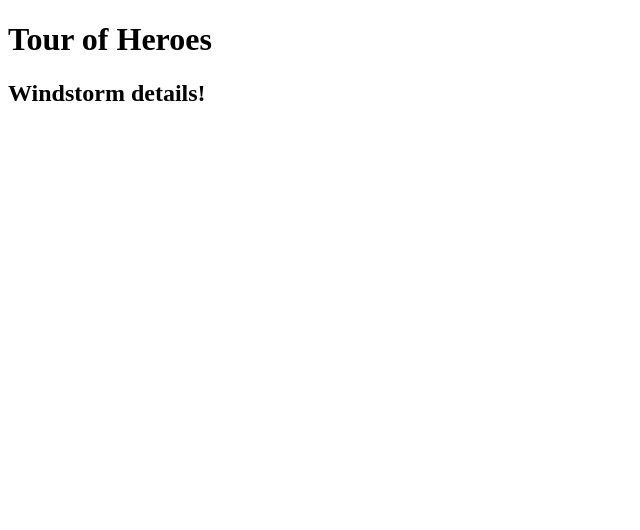
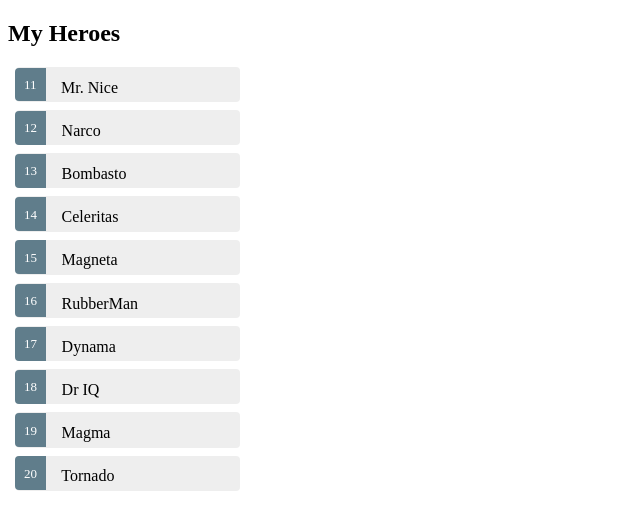
Before and after one commit to wyborskid/testcli, an Angular app: page / in a window 1280 px wide. Shown: the top 530 px of the page, without its empty margins (0-640 px from the left). Built offline with nearby package versions, Linux system fonts and the light colour scheme.

Commit message:
Added hero-detail component

```diff
--- a/src/app/app.component.css
+++ b/src/app/app.component.css
@@ -0,0 +1,47 @@
+.selected {
+    background-color: #CFD8DC !important;
+    color: white;
+  }
+  .heroes {
+    margin: 0 0 2em 0;
+    list-style-type: none;
+    padding: 0;
+    width: 15em;
+  }
+  .heroes li {
+    cursor: pointer;
+    position: relative;
+    left: 0;
+    background-color: #EEE;
+    margin: .5em;
+    padding: .3em 0;
+    height: 1.6em;
+    border-radius: 4px;
+  }
+  .heroes li.selected:hover {
+    background-color: #BBD8DC !important;
+    color: white;
+  }
+  .heroes li:hover {
+    color: #607D8B;
+    background-color: #DDD;
+    left: .1em;
+  }
+  .heroes .text {
+    position: relative;
+    top: -3px;
+  }
+  .heroes .badge {
+    display: inline-block;
+    font-size: small;
+    color: white;
+    padding: 0.8em 0.7em 0 0.7em;
+    background-color: #607D8B;
+    line-height: 1em;
+    position: relative;
+    left: -1px;
+    top: -4px;
+    height: 1.8em;
+    margin-right: .8em;
+    border-radius: 4px 0 0 4px;
+  }
--- a/src/app/app.component.html
+++ b/src/app/app.component.html
@@ -1,2 +1,16 @@
-<h1>{{title}}</h1>
-<h2>{{hero}} details!</h2>
+<h2>My Heroes</h2>
+<ul class="heroes">
+  <li *ngFor="let hero of heroes"
+    [class.selected]="hero === selectedHero"
+    (click)="onSelect(hero)">
+    <span class="badge">{{hero.id}}</span> {{hero.name}}
+  </li>
+</ul>
+<div *ngIf="selectedHero">
+  <h2>{{selectedHero.name}} details!</h2>
+  <div><label>id: </label>{{selectedHero.id}}</div>
+  <div>
+    <label>name: </label>
+    <input [(ngModel)]="selectedHero.name" placeholder="name"/>
+  </div>
+</div>
--- a/src/app/app.component.ts
+++ b/src/app/app.component.ts
@@ -7,5 +7,26 @@
 })
 export class AppComponent {
   title = 'Tour of Heroes';
-  hero = 'Windstorm';
+  selectedHero: Hero;
+  heroes = HEROES;
+
+  onSelect(hero: Hero): void {
+    this.selectedHero = hero;
+  }
 }
+export class Hero {
+  id: number;
+  name: string;
+}
+const HEROES: Hero[] = [
+  { id: 11, name: 'Mr. Nice' },
+  { id: 12, name: 'Narco' },
+  { id: 13, name: 'Bombasto' },
+  { id: 14, name: 'Celeritas' },
+  { id: 15, name: 'Magneta' },
+  { id: 16, name: 'RubberMan' },
+  { id: 17, name: 'Dynama' },
+  { id: 18, name: 'Dr IQ' },
+  { id: 19, name: 'Magma' },
+  { id: 20, name: 'Tornado' }
+];
--- a/src/app/app.module.ts
+++ b/src/app/app.module.ts
@@ -5,10 +5,12 @@
 import { NgbModule } from '@ng-bootstrap/ng-bootstrap';
 
 import { AppComponent } from './app.component';
+import { HeroDetailComponent } from './hero-detail/hero-detail.component';
 
 @NgModule({
   declarations: [
-    AppComponent
+    AppComponent,
+    HeroDetailComponent
   ],
   imports: [
     BrowserModule,
--- /dev/null
+++ b/src/app/hero-detail/hero-detail.component.html
@@ -0,0 +1,3 @@
+<p>
+  hero-detail works!
+</p>
--- /dev/null
+++ b/src/app/hero-detail/hero-detail.component.ts
@@ -0,0 +1,15 @@
+import { Component, OnInit } from '@angular/core';
+
+@Component({
+  selector: 'app-hero-detail',
+  templateUrl: './hero-detail.component.html',
+  styleUrls: ['./hero-detail.component.scss']
+})
+export class HeroDetailComponent implements OnInit {
+
+  constructor() { }
+
+  ngOnInit() {
+  }
+
+}
```
Also changed, not shown: src/app/hero-detail/hero-detail.component.scss (added), 1 other file (tests, documents, lock files or other folders).
